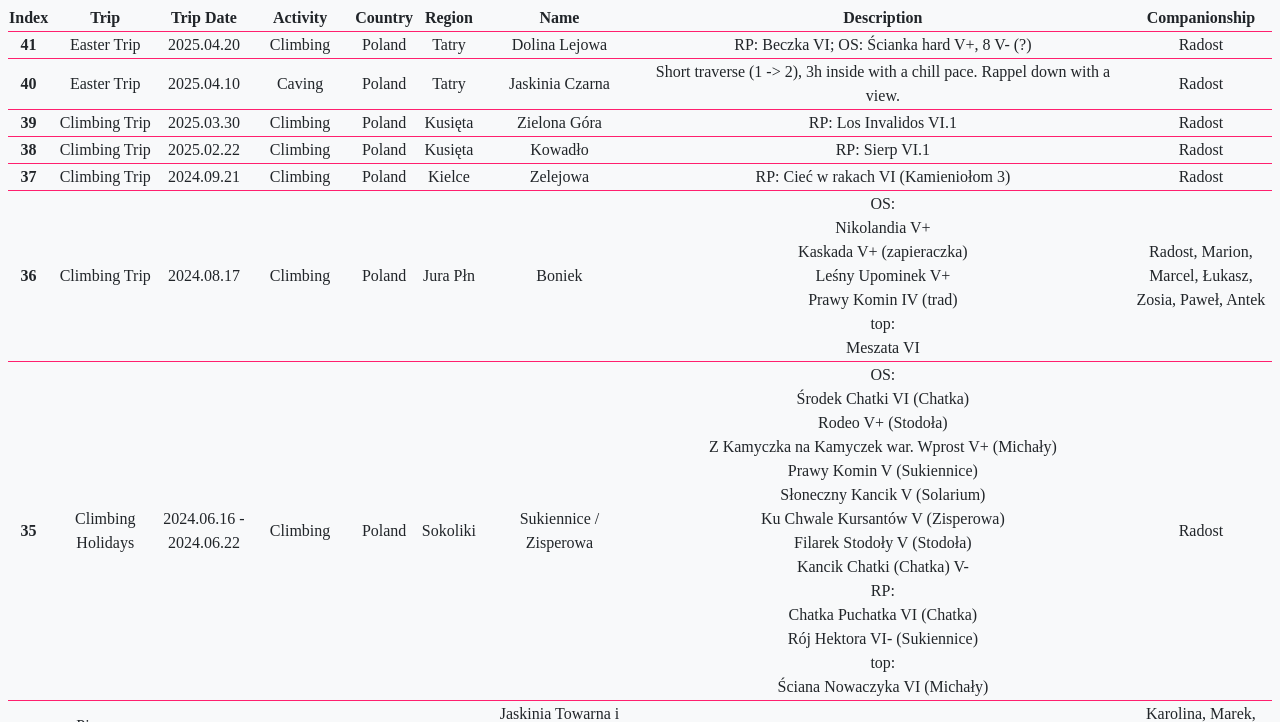
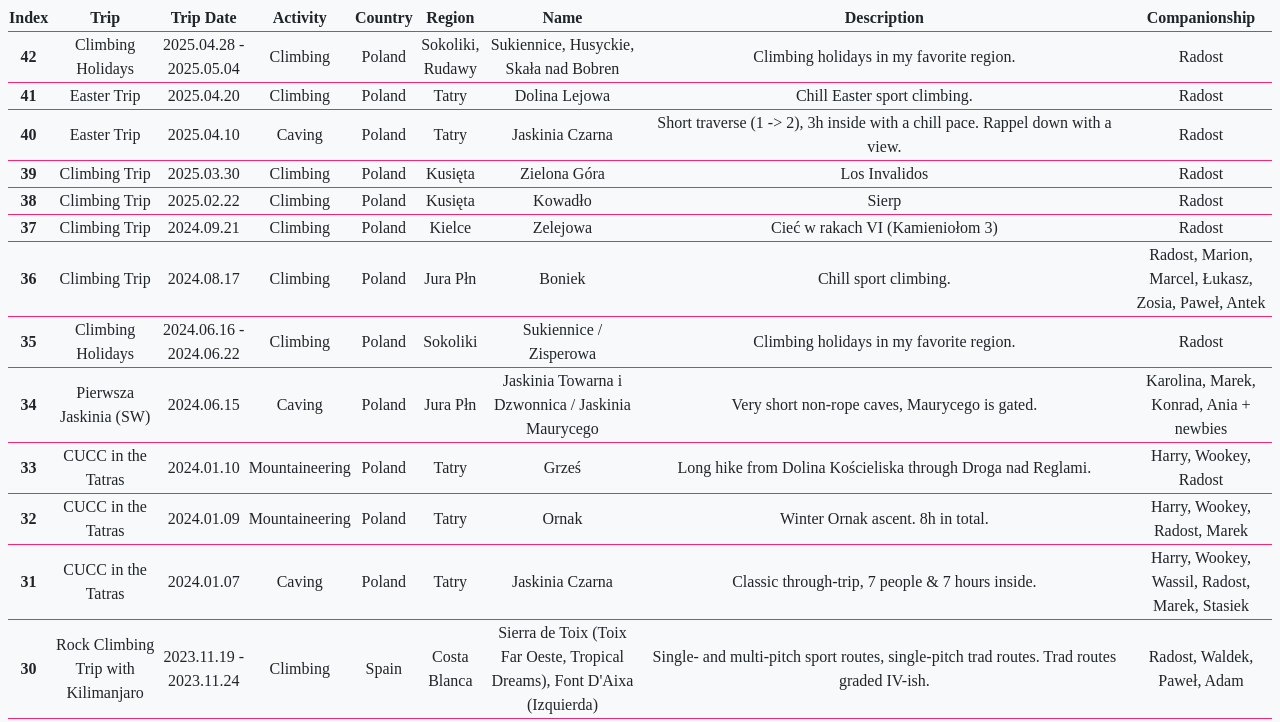
Before and after one commit to honoratabogusz/honoratabogusz.github.io, a plain HTML site: page outdoor.html in a window 1280 px wide. Shown: the part 334-1056 px from the top of the page. Drawn offline with Linux system fonts and the light colour scheme; a web font is replaced by a local one.

Commit message:
Update reading and outdoor.

```diff
--- a/outdoor.html
+++ b/outdoor.html
@@ -56,6 +56,19 @@
           </tr>
 
           <tr>
+            <th>42</th>
+            <td>Climbing Holidays</td>
+            <td>2025.04.28 - 2025.05.04</td>
+            <td>Climbing</td>
+            <td>Poland</td>
+            <td>Sokoliki, Rudawy</td>
+            <td>Sukiennice, Husyckie, Skała nad Bobren</td>
+
+            <td>Climbing holidays in my favorite region.</td>
+            <td>Radost</td>
+          </tr>
+
+          <tr>
             <th>41</th>
             <td>Easter Trip</td>
             <td>2025.04.20</td>
@@ -64,7 +77,7 @@
             <td>Tatry</td>
             <td>Dolina Lejowa</td>
 
-            <td>RP: Beczka VI; OS: Ścianka hard V+, 8 V- (?)</td>
+            <td>Chill Easter sport climbing.</td>
             <td>Radost</td>
           </tr>
 
@@ -90,7 +103,7 @@
             <td>Kusięta</td>
             <td>Zielona Góra</td>
 
-            <td>RP: Los Invalidos VI.1</td>
+            <td>Los Invalidos</td>
             <td>Radost</td>
           </tr>
 
@@ -103,7 +116,7 @@
             <td>Kusięta</td>
             <td>Kowadło</td>
 
-            <td>RP: Sierp VI.1</td>
+            <td>Sierp</td>
             <td>Radost</td>
           </tr>
 
@@ -116,7 +129,7 @@
             <td>Kielce</td>
             <td>Zelejowa</td>
 
-            <td>RP: Cieć w rakach VI (Kamieniołom 3)</td>
+            <td>Cieć w rakach VI (Kamieniołom 3)</td>
             <td>Radost</td>
           </tr>
 
@@ -129,14 +142,7 @@
             <td>Jura Płn</td>
             <td>Boniek</td>
 
-            <td>OS:<br>
-                Nikolandia V+<br>
-                Kaskada V+ (zapieraczka)<br>
-                Leśny Upominek V+<br>
-                Prawy Komin IV (trad)<br>
-                top:<br>
-                Meszata VI
-            </td>
+            <td>Chill sport climbing.</td>
             <td>Radost, Marion, Marcel, Łukasz, Zosia, Paweł, Antek</td>
           </tr>
 
@@ -149,21 +155,7 @@
             <td>Sokoliki</td>
             <td>Sukiennice / Zisperowa</td>
 
-            <td>OS:<br>
-                Środek Chatki VI (Chatka)<br>
-                Rodeo V+ (Stodoła)<br>
-                Z Kamyczka na Kamyczek war. Wprost V+ (Michały)<br>
-                Prawy Komin V (Sukiennice)<br>
-                Słoneczny Kancik V (Solarium)<br>
-                Ku Chwale Kursantów V (Zisperowa)<br>
-                Filarek Stodoły V (Stodoła)<br>
-                Kancik Chatki (Chatka) V-<br>
-                RP:<br>
-                Chatka Puchatka VI (Chatka)<br>
-                Rój Hektora VI- (Sukiennice)<br>
-                top:<br>
-                Ściana Nowaczyka VI (Michały)
-            </td>
+            <td>Climbing holidays in my favorite region.</td>
             <td>Radost</td>
           </tr>
 
@@ -228,10 +220,7 @@
             <td>Costa Blanca</td>
             <td>Sierra de Toix (Toix Far Oeste, Tropical Dreams), Font D'Aixa (Izquierda)</td>
 
-            <td>Single- and multi-pitch sport routes, single-pitch trad routes. Trad routes graded IV-ish. V or harder sport single-pitch routes (OS): <br>
-            Toix Far Oeste: Grand Grill (V+/5c), Antonia + Olivia (V+/5b) <br>
-            Izquierda: Perell el cacaolet (V+/5c), La mosca (V+/5c) <br>
-            Tropical Dreams: Seduction (VI/6a), Atlantis (VI/6a)</td>
+            <td>Single- and multi-pitch sport routes, single-pitch trad routes. Trad routes graded IV-ish.</td>
             <td>Radost, Waldek, Paweł, Adam</td>
           </tr>
 
```
Also changed, not shown: reading.html (+2 -2 lines).
